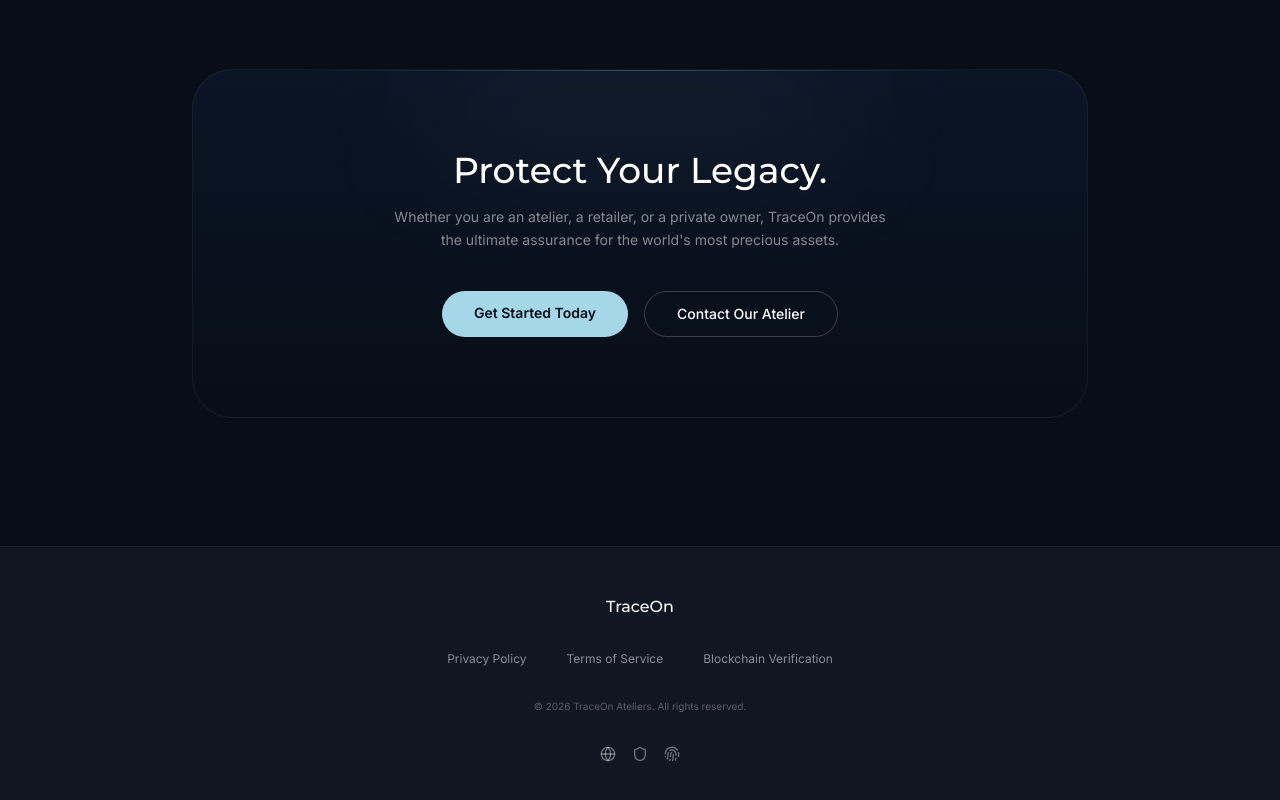
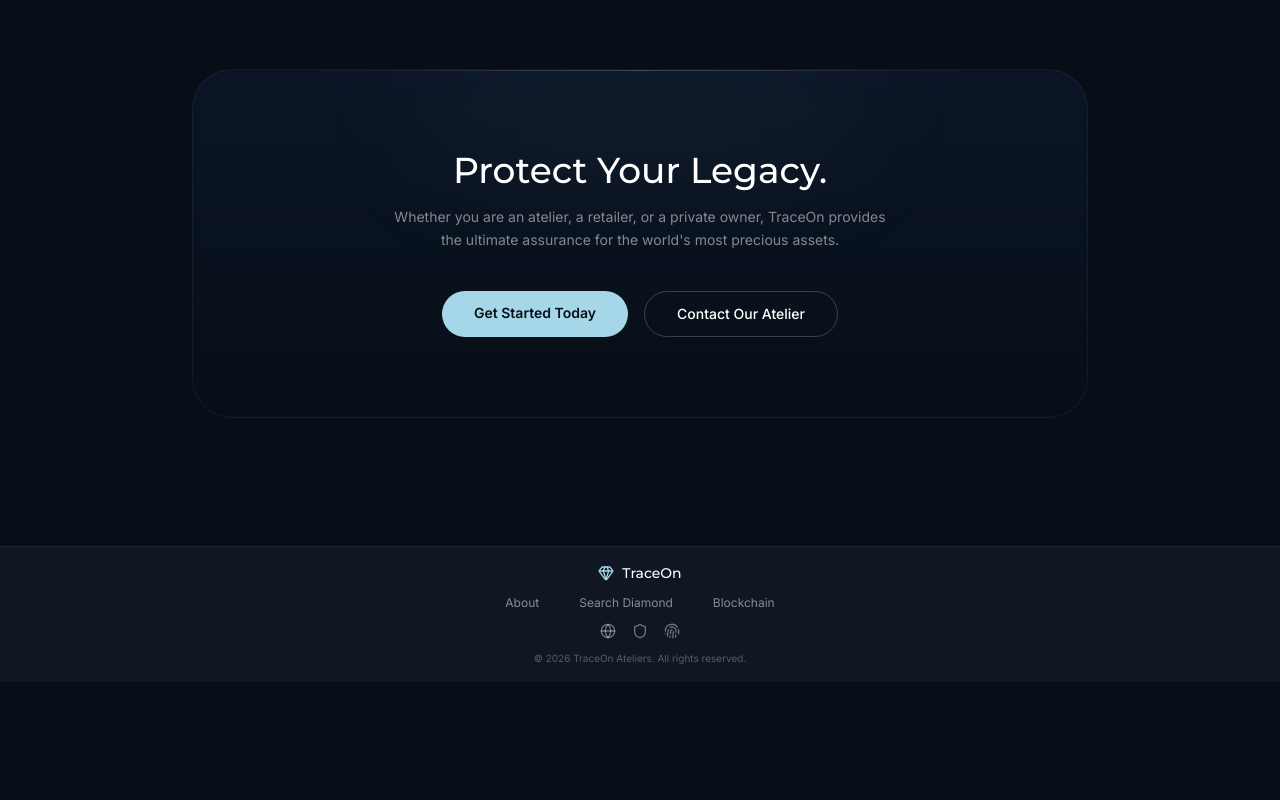
Before and after one commit to my-suraj5656/traceon, a Next.js app: page / in a window 1280 px wide. Shown: the part 3453-4253 px from the top of the page. After the commit the page ends 4135 px from the top, so only its background shows below. Built offline with nearby package versions, Linux system fonts and the light colour scheme; no server answers; the database is empty.

Commit message:
Reduce footer height and tighten spacing
Co-Authored-By: Claude Sonnet 4.6 <noreply@anthropic.com>

```diff
--- a/src/app/diamond/[id]/page.tsx
+++ b/src/app/diamond/[id]/page.tsx
@@ -12,6 +12,7 @@ import {
 import Link from "next/link";
 import { stages } from "@/lib/design-tokens";
 import { VIDEOS, IMAGES } from "@/lib/media";
+import Footer from "@/components/shared/footer";
 import StageCard from "@/components/diamond/stage-card";
 import { useParams } from "next/navigation";
 
@@ -660,18 +661,7 @@ export default function DiamondJourneyPage() {
         </div>
       )}
 
-      {/* Footer */}
-      <footer className="relative z-10 bg-[#1e2638]/40 border-t border-white/5 px-6 md:px-12 py-6 no-print">
-        <div className="max-w-4xl mx-auto flex items-center justify-between">
-          <div className="flex items-center gap-2 text-xs text-white/40">
-            <Gem className="w-3 h-3 text-sky-blue" />
-            TraceOn Ateliers Â· Â© {new Date().getFullYear()}
-          </div>
-          <Link href="/search" className="text-xs text-white/40 hover:text-white transition-colors">
-            Search Another Diamond
-          </Link>
-        </div>
-      </footer>
+      <Footer />
     </div>
   );
 }
--- a/src/app/page.tsx
+++ b/src/app/page.tsx
@@ -7,6 +7,7 @@ import { useGSAP } from "@gsap/react";
 import { ScrollTrigger } from "gsap/ScrollTrigger";
 import { useRouter } from "next/navigation";
 import { VIDEOS, IMAGES, normalizeMediaUrl } from "@/lib/media";
+import Footer from "@/components/shared/footer";
 import {
   Gem,
   Search,
@@ -443,7 +444,7 @@ export default function HomePage() {
             From Rough to Radiant
           </h2>
           <p className="mt-4 text-sm text-white/50 max-w-xl mx-auto">
-            Real stones. Real journey. Every image is blockchain-authenticated.
+            Real stones. Real journey. Every image is authenticated.
           </p>
         </div>
 
@@ -586,28 +587,7 @@ export default function HomePage() {
         </div>
       </section>
 
-      {/* Footer */}
-      <footer className="relative z-10 bg-[#1e2638]/40 border-t border-white/5 px-6 py-12">
-        <div className="max-w-6xl mx-auto flex flex-col items-center gap-8">
-          <div className="font-display font-medium text-white">TraceOn</div>
-
-          <div className="flex flex-wrap justify-center gap-6 md:gap-10">
-            <Link href="/about" className="text-xs text-white/50 hover:text-white transition-colors">Privacy Policy</Link>
-            <Link href="/about" className="text-xs text-white/50 hover:text-white transition-colors">Terms of Service</Link>
-            <Link href="/about" className="text-xs text-white/50 hover:text-white transition-colors">Blockchain Verification</Link>
-          </div>
-
-          <div className="text-[10px] text-white/30">
-            © {new Date().getFullYear()} TraceOn Ateliers. All rights reserved.
-          </div>
-
-          <div className="flex items-center gap-4 text-white/40">
-            <Globe className="w-4 h-4 hover:text-white cursor-pointer transition-colors" />
-            <Shield className="w-4 h-4 hover:text-white cursor-pointer transition-colors" />
-            <Fingerprint className="w-4 h-4 hover:text-white cursor-pointer transition-colors" />
-          </div>
-        </div>
-      </footer>
+      <Footer />
     </div>
   );
 }
--- /dev/null
+++ b/src/components/shared/footer.tsx
@@ -0,0 +1,37 @@
+"use client";
+
+import Link from "next/link";
+import { Gem, Globe, Shield, Fingerprint } from "lucide-react";
+
+export default function Footer() {
+  return (
+    <footer className="relative z-10 bg-[#1e2638]/40 border-t border-white/5 px-6 md:px-12 py-4">
+      <div className="max-w-6xl mx-auto flex flex-col items-center gap-3">
+        {/* Brand */}
+        <Link href="/" className="flex items-center gap-2">
+          <Gem className="w-4 h-4 text-sky-blue" />
+          <span className="font-display text-sm font-medium text-white">TraceOn</span>
+        </Link>
+
+        {/* Navigation Links */}
+        <div className="flex flex-wrap justify-center gap-6 md:gap-10">
+          <Link href="/about" className="text-xs text-white/50 hover:text-white transition-colors">About</Link>
+          <Link href="/search" className="text-xs text-white/50 hover:text-white transition-colors">Search Diamond</Link>
+          <Link href="/blockchain" className="text-xs text-white/50 hover:text-white transition-colors">Blockchain</Link>
+        </div>
+
+        {/* Social Icons */}
+        <div className="flex items-center gap-4 text-white/40">
+          <Globe className="w-4 h-4 hover:text-white cursor-pointer transition-colors" />
+          <Shield className="w-4 h-4 hover:text-white cursor-pointer transition-colors" />
+          <Fingerprint className="w-4 h-4 hover:text-white cursor-pointer transition-colors" />
+        </div>
+
+        {/* Copyright */}
+        <div className="text-[10px] text-white/30">
+          © {new Date().getFullYear()} TraceOn Ateliers. All rights reserved.
+        </div>
+      </div>
+    </footer>
+  );
+}
```
